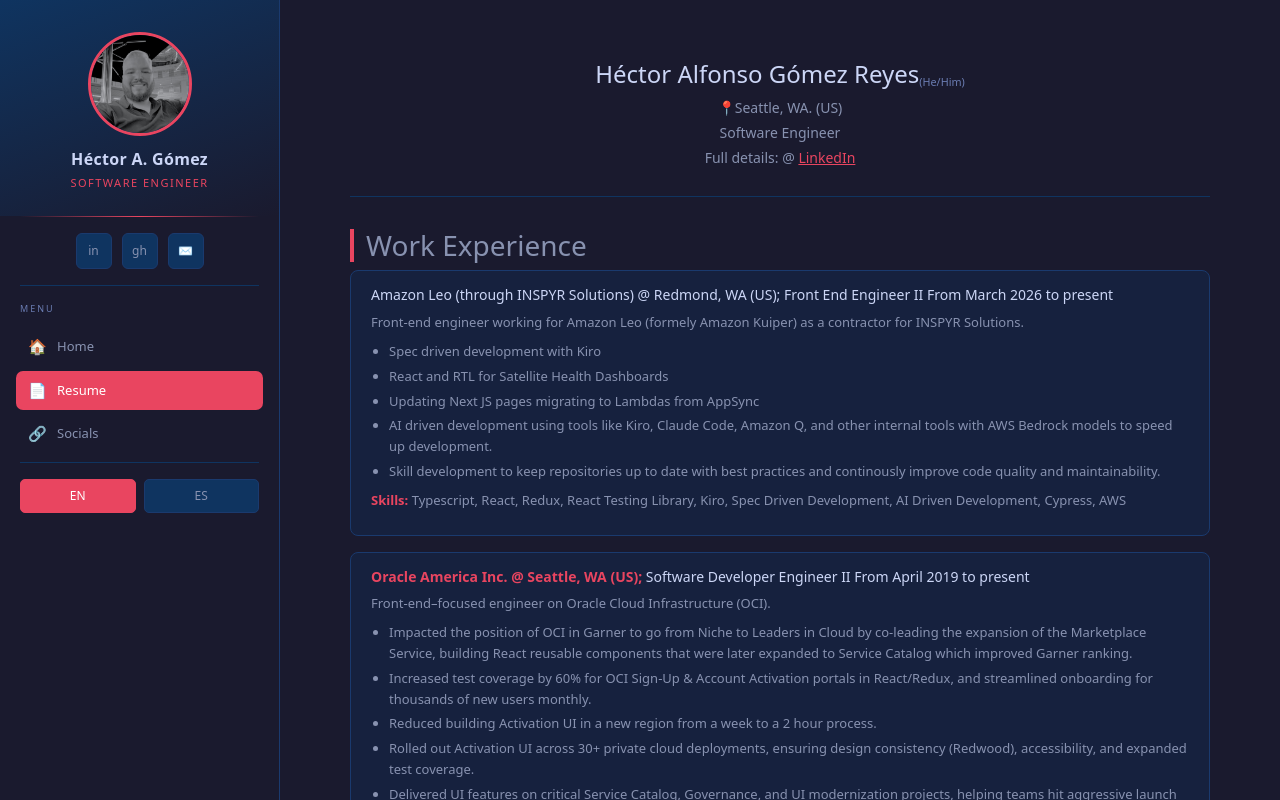
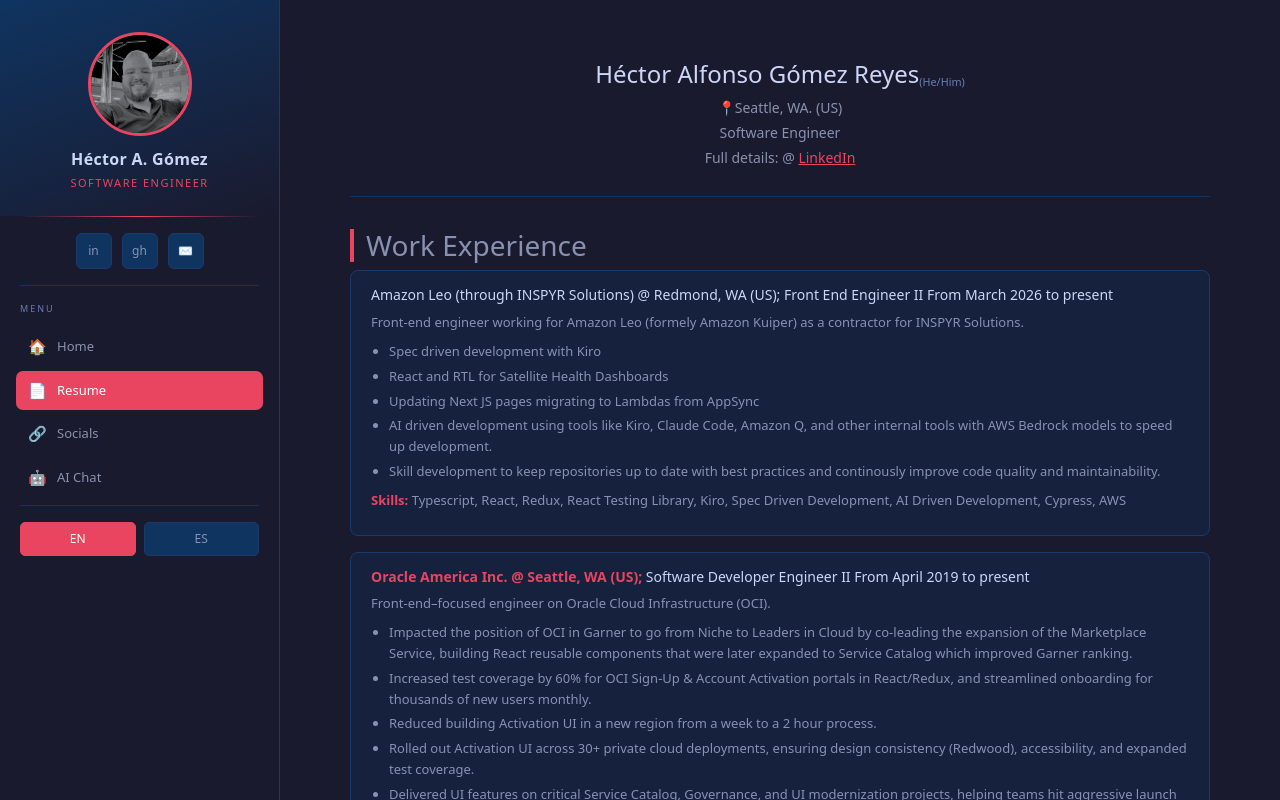
Before and after one commit to hectoragr/portfolio, a React (Vite) app: page /resume in a window 1280 px wide. Shown: the top 800 px of the page. Built offline with nearby package versions, Linux system fonts and the light colour scheme.

Commit message:
feat: add AI Chat nav link and update work experience data

```diff
--- a/src/commons/Sidebar.tsx
+++ b/src/commons/Sidebar.tsx
@@ -84,6 +84,16 @@
             {item.label}
           </NavLink>
         ))}
+        <a
+          href="https://chat.hectoragomez.com"
+          target="_blank"
+          rel="noreferrer"
+          className="sidebar__nav-item"
+          onClick={onNavClick}
+        >
+          <span className="sidebar__nav-icon">🤖</span>
+          {t('nav.chat', 'AI Chat')}
+        </a>
       </nav>
 
       <div className="sidebar__divider" />
--- a/src/i18n/en.json
+++ b/src/i18n/en.json
@@ -13,7 +13,8 @@
     "nav": {
         "home": "Home",
         "resume": "Resume",
-        "faq": "Socials"
+        "faq": "Socials",
+        "chat": "AI Chat"
     },
     "resume": {
         "title": "Resume",
--- a/src/i18n/es.json
+++ b/src/i18n/es.json
@@ -13,7 +13,8 @@
     "nav": {
         "home": "Inicio",
         "resume": "CV",
-        "faq": "Redes Sociales"
+        "faq": "Redes Sociales",
+        "chat": "Chat IA"
     },
     "resume": {
         "title": "CV",
```
Also changed, not shown: 1 other file (tests, documents, lock files or other folders).
